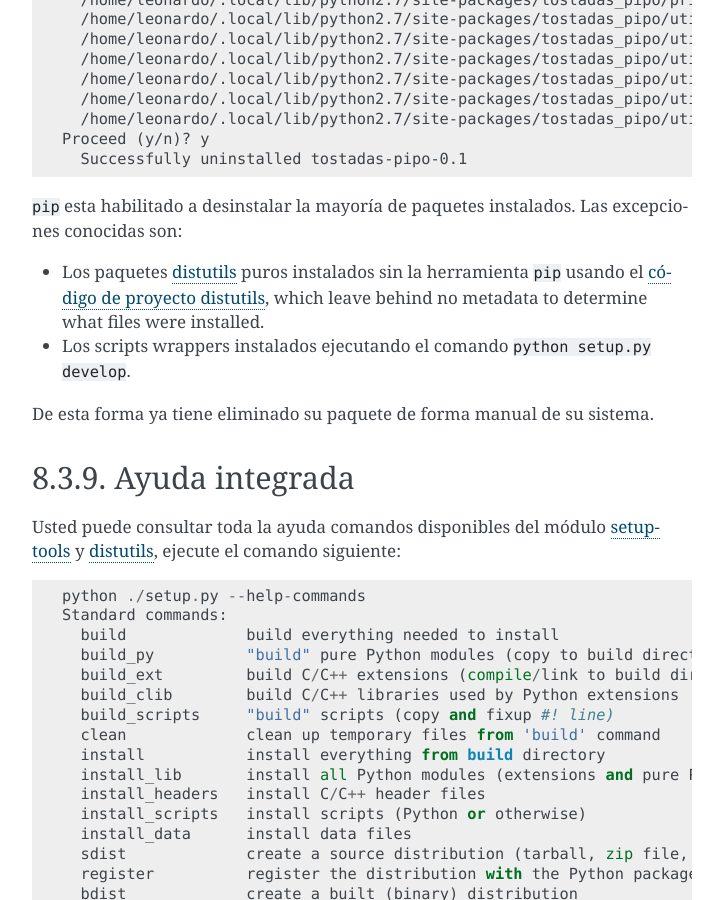
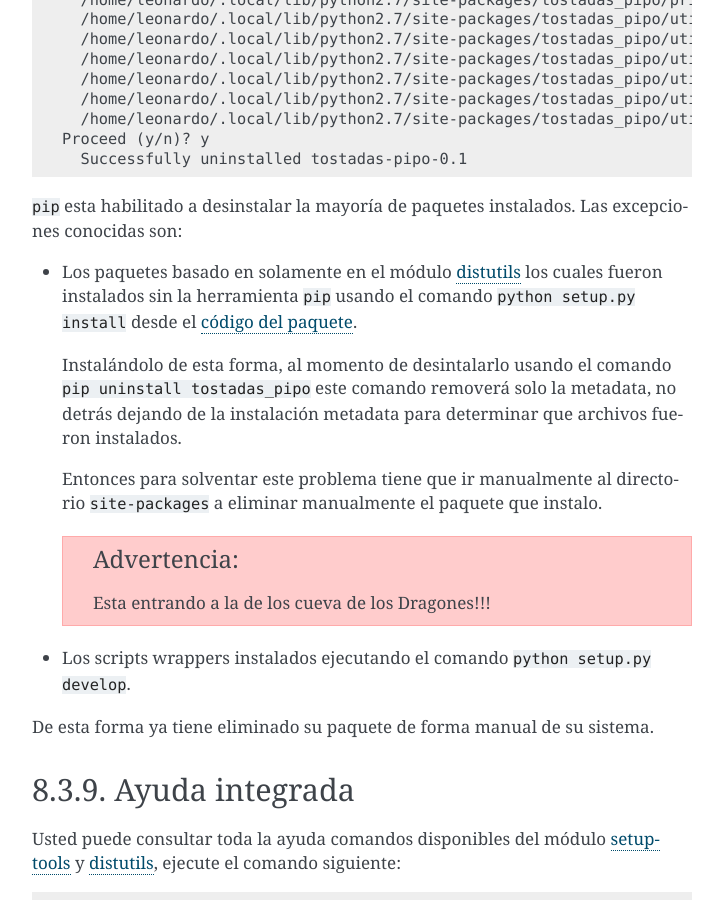
Before and after one commit to macagua/entrenamiento.python_basico, a Sphinx documentation site: the page built from source/leccion8/distribucion.rst, in a window 1280 px wide and 900 px high, scrolled down 13696 px. Shown: the whole window, without its empty margins (388-1111 px from the left). Built offline with Sphinx 7.4.7, drawn with Linux system fonts in a browser that asks for light colours.

Commit message:
Agregando la explicacion de cuando no desinstala paquetes pip

```diff
--- a/source/leccion8/distribucion.rst
+++ b/source/leccion8/distribucion.rst
@@ -740,9 +740,20 @@ Para eliminar paquete usando la herramienta ``pip``, ejecute el siguiente comand
 ``pip`` esta habilitado a desinstalar la mayoría de paquetes instalados. Las excepciones
 conocidas son:
 
-- Los paquetes :ref:`distutils <python_modulo_distutils>` puros instalados sin la herramienta
-  ``pip`` usando el :ref:`código de proyecto distutils <python_distro_install_source_pkg>`,
-  which leave behind no metadata to determine what files were installed.
+- Los paquetes basado en solamente en el módulo :ref:`distutils <python_modulo_distutils>` los
+  cuales fueron instalados sin la herramienta ``pip`` usando el comando ``python setup.py install``
+  desde el :ref:`código del paquete <python_distro_install_source_pkg>`.
+
+  Instalándolo de esta forma, al momento de desintalarlo usando el comando ``pip uninstall tostadas_pipo``
+  este comando removerá solo la metadata, no detrás dejando de la instalación metadata para
+  determinar que archivos fueron instalados.
+
+  Entonces para solventar este problema tiene que ir manualmente al directorio ``site-packages`` a
+  eliminar manualmente el paquete que instalo.
+
+  .. warning::
+
+      Esta entrando a la de los cueva de los Dragones!!!
 
 - Los scripts wrappers instalados ejecutando el comando ``python setup.py develop``.
 
```
